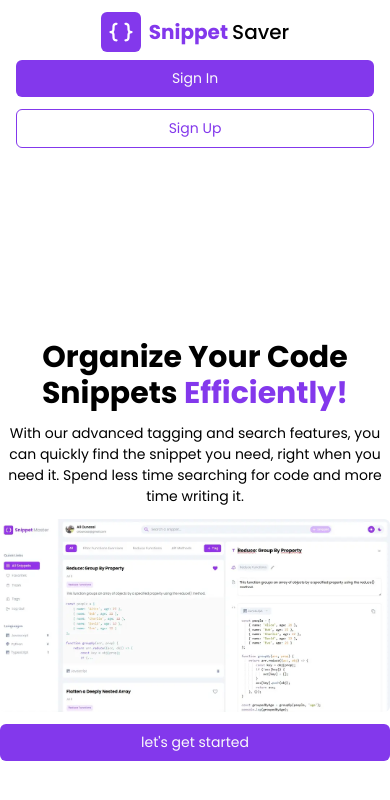
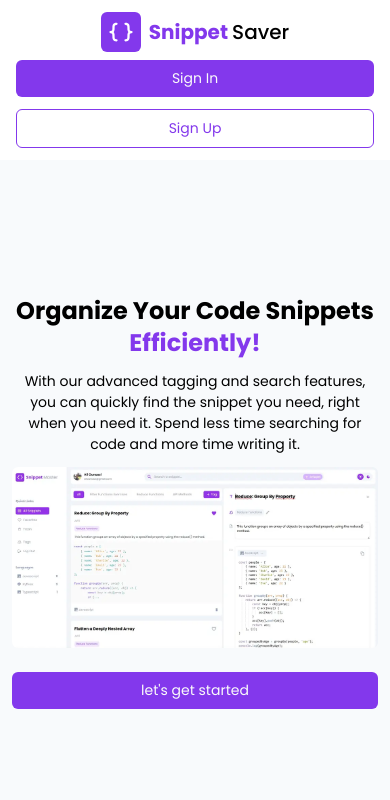
Before and after one commit to hamzaalvi1/Snippet-Saver, a Next.js app: page / in a window 390 px wide. Shown: the top 800 px of the page. Built offline with nearby package versions, Linux system fonts and the light colour scheme.

Commit message:
Landing page done

```diff
--- a/src/app/(home)/page.tsx
+++ b/src/app/(home)/page.tsx
@@ -1,7 +1,7 @@
 import { Cta } from "@/components/Cta";
 const HomePage = () => {
   return (
-    <main>
+    <main className="bg-slate-50">
       <Cta />
     </main>
   );
--- a/src/components/Cta/Cta.tsx
+++ b/src/components/Cta/Cta.tsx
@@ -2,8 +2,8 @@
 import { Button } from "../Button";
 const Cta = () => {
   return (
-    <section className="flex h-[calc(100vh-64px)] justify-center items-center container mx-auto flex-col gap-3">
-      <h2 className="font-bold text-3xl text-center">
+    <section className="flex h-[calc(100vh-64px)] justify-center items-center container mx-auto flex-col gap-3 sm:px-3 sm:h-[calc(100vh-160px)]">
+      <h2 className="font-bold text-3xl text-center sm:text-2xl">
         Organize Your Code Snippets{" "}
         <span className="text-primary-color">Efficiently!</span>
       </h2>
@@ -19,7 +19,7 @@
         height={400}
         alt="app-ss"
       />
-      <Button title="let's get started" />
+      <Button classes="mt-3" title="let's get started" />
     </section>
   );
 };
```
